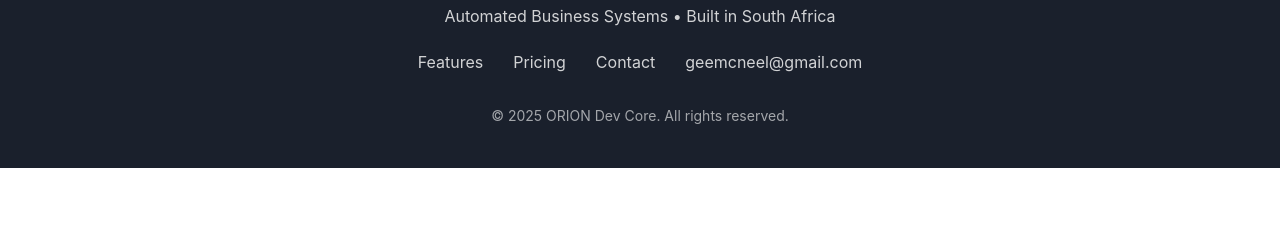
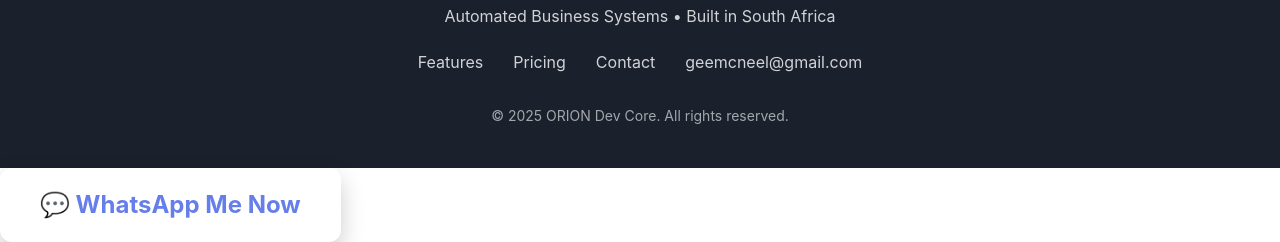
Before and after one commit to geemcneel-png/orion-dev-core, a plain HTML site: page index.html in a window 1280 px wide. Shown: the part 5237-5479 px from the top of the page. Before the commit the page ends 5405 px from the top, so only its background shows below. Drawn offline with Linux system fonts and the light colour scheme.

Commit message:
Update index.html

```diff
--- a/index.html
+++ b/index.html
@@ -630,12 +630,15 @@
             <a href="#features">Features</a>
             <a href="#pricing">Pricing</a>
             <a href="#contact">Contact</a>
-            <a href="mailto:support@oriondevcore.com">geemcneel@gmail.com</a>
+            <a href="mailto:geemcneel@gmail.com">geemcneel@gmail.com</a>
         </div>
 
         <p style="margin-top: 30px; opacity: 0.6; font-size: 14px;">© 2025 ORION Dev Core. All rights reserved.</p>
     </div>
-
+<a href="https://wa.me/27724971810?text=Hi%20I%20want%20ORION%20for%20my%20business"
+   class="btn btn-primary" style="font-size: 24px;">
+   💬 WhatsApp Me Now
+</a>
     <script>
         // Smooth scrolling
         document.querySelectorAll('a[href^="#"]').forEach(anchor => {
```
